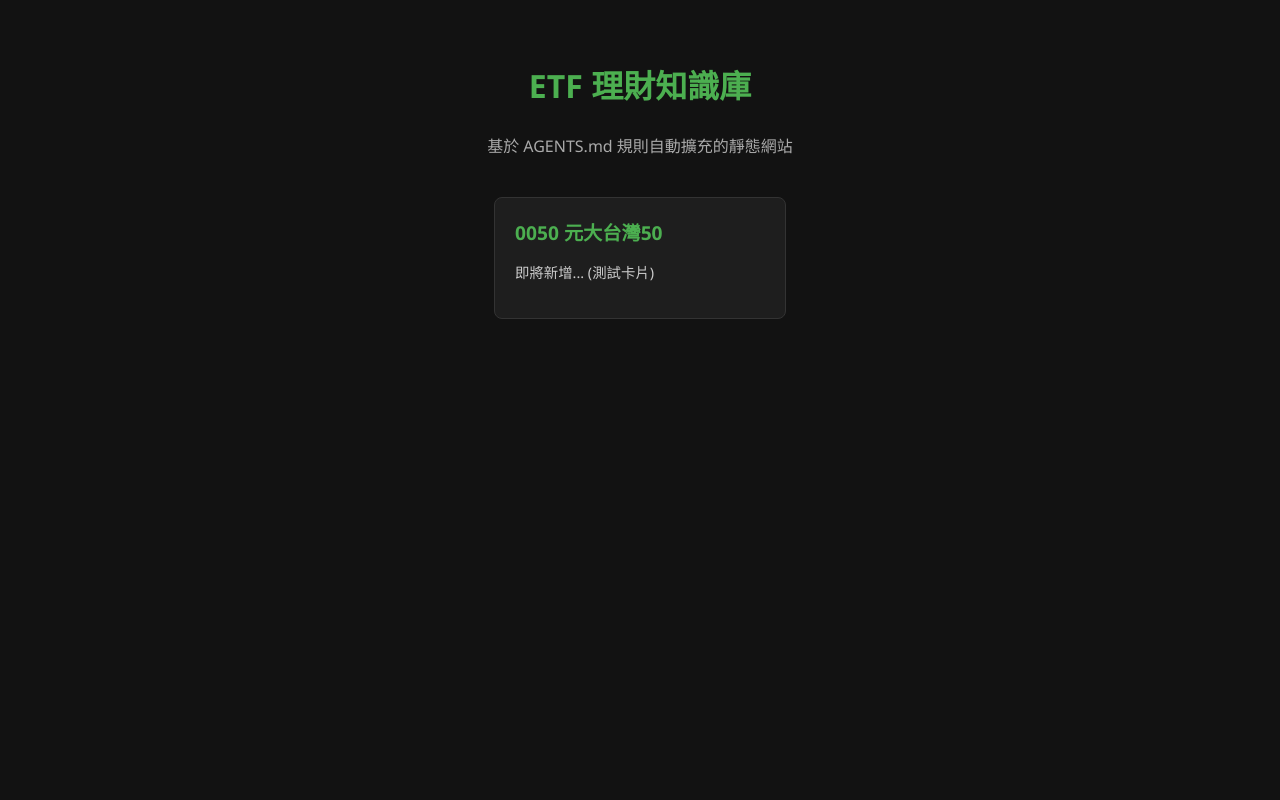
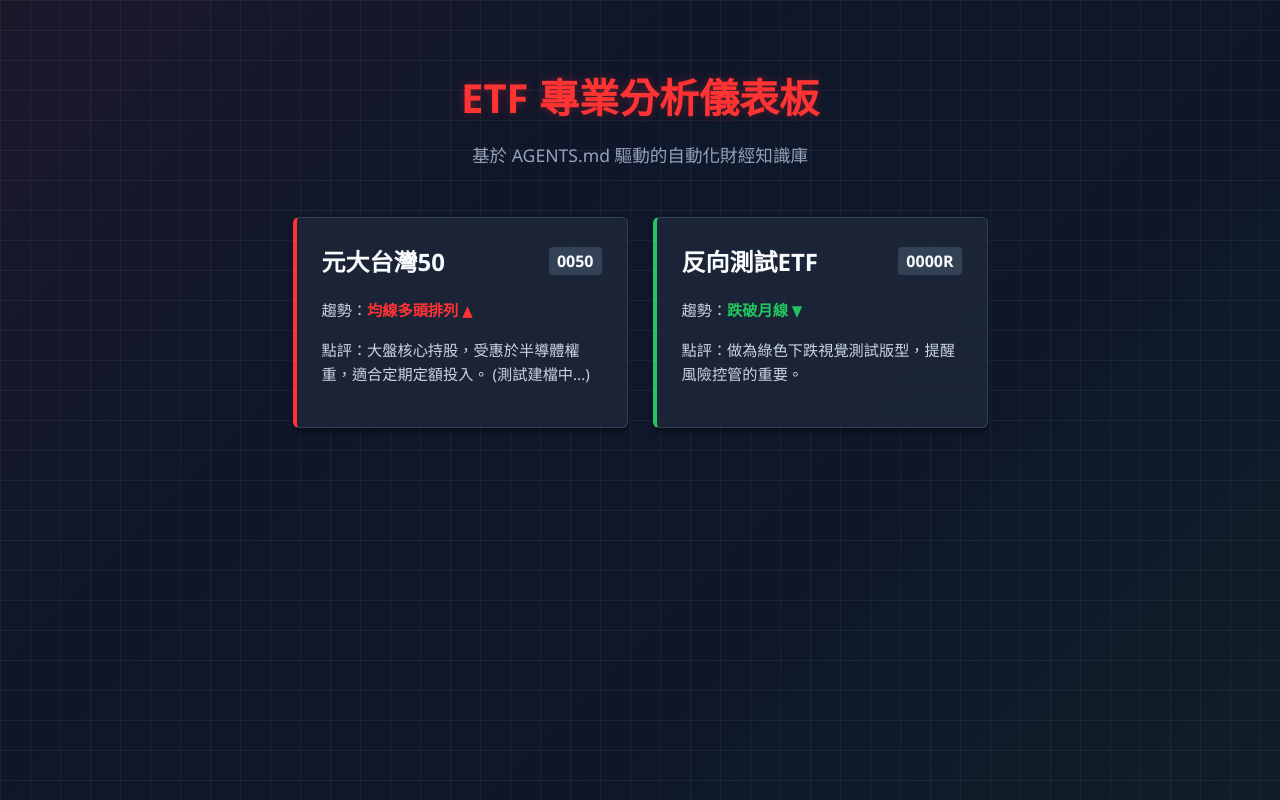
Before and after one commit to azxs022112345-cmyk/ETF_Wiki_Agent, a plain HTML site: page index.html in a window 1280 px wide. Drawn offline with Linux system fonts and the light colour scheme.

Commit message:
Update index.html

```diff
--- a/index.html
+++ b/index.html
@@ -3,68 +3,121 @@
 <head>
     <meta charset="UTF-8">
     <meta name="viewport" content="width=device-width, initial-scale=1.0">
-    <title>ETF 理財知識庫</title>
+    <title>ETF 專業分析儀表板</title>
     <style>
+        /* 股市網格與深色背景 */
         body {
-            background-color: #121212;
-            color: #FFFFFF;
+            background-color: #0f172a;
+            background-image:
+                linear-gradient(rgba(255, 255, 255, 0.05) 1px, transparent 1px),
+                linear-gradient(90deg, rgba(255, 255, 255, 0.05) 1px, transparent 1px);
+            background-size: 30px 30px;
+            color: #f8fafc;
             font-family: 'Segoe UI', Tahoma, Geneva, Verdana, sans-serif;
             margin: 0;
             padding: 40px 20px;
-            display: flex;
-            flex-direction: column;
-            align-items: center;
+            position: relative;
+            z-index: 1;
+        }
+        /* 模擬背景紅綠 K 線光暈 */
+        body::before {
+            content: "";
+            position: fixed;
+            top: 0; left: 0; right: 0; bottom: 0;
+            background:
+                linear-gradient(135deg, rgba(255, 51, 51, 0.05) 0%, transparent 40%),
+                linear-gradient(315deg, rgba(0, 170, 0, 0.05) 0%, transparent 40%);
+            z-index: -1;
+            pointer-events: none;
+        }
+        header {
+            text-align: center;
+            margin-bottom: 50px;
         }
         h1 {
-            color: #4CAF50;
+            color: #ff3333;
+            font-size: 2.5rem;
             margin-bottom: 10px;
+            text-shadow: 0 0 10px rgba(255, 51, 51, 0.3);
         }
         p.subtitle {
-            color: #AAAAAA;
-            margin-bottom: 40px;
+            color: #94a3b8;
+            font-size: 1.1rem;
         }
         .grid {
             display: flex;
-            gap: 20px;
+            gap: 25px;
             flex-wrap: wrap;
             justify-content: center;
-            max-width: 800px;
+            max-width: 1000px;
+            margin: 0 auto;
         }
+        /* 分析卡片樣式 */
         .card {
-            background-color: #1E1E1E;
-            border: 1px solid #333;
-            border-radius: 8px;
-            padding: 20px;
-            width: 250px;
+            background-color: rgba(30, 41, 59, 0.8);
+            backdrop-filter: blur(4px);
+            border: 1px solid #334155;
+            border-left: 4px solid #ff3333; /* 預設紅色代表偏多 */
+            border-radius: 6px;
+            padding: 25px;
+            width: 280px;
             text-decoration: none;
-            color: #FFFFFF;
-            transition: transform 0.2s, border-color 0.2s;
+            color: #f8fafc;
+            transition: all 0.3s ease;
+            box-shadow: 0 4px 6px -1px rgba(0, 0, 0, 0.5);
         }
         .card:hover {
             transform: translateY(-5px);
-            border-color: #4CAF50;
+            border-color: #ff3333;
+            box-shadow: 0 10px 15px -3px rgba(255, 51, 51, 0.2);
+        }
+        .card.bearish {
+            border-left: 4px solid #22c55e; /* 綠色代表偏空 */
+        }
+        .card.bearish:hover {
+            border-color: #22c55e;
+            box-shadow: 0 10px 15px -3px rgba(34, 197, 94, 0.2);
         }
         .card h2 {
             margin-top: 0;
-            color: #4CAF50;
-            font-size: 1.2rem;
+            font-size: 1.5rem;
+            display: flex;
+            justify-content: space-between;
+            align-items: center;
+        }
+        .ticker {
+            font-size: 1rem;
+            background: #334155;
+            padding: 3px 8px;
+            border-radius: 4px;
         }
         .card p {
-            font-size: 0.9rem;
-            color: #CCCCCC;
-            line-height: 1.5;
+            font-size: 0.95rem;
+            color: #cbd5e1;
+            line-height: 1.6;
         }
+        .trend-up { color: #ff3333; font-weight: bold; }
+        .trend-down { color: #22c55e; font-weight: bold; }
     </style>
 </head>
 <body>
-    <h1>ETF 理財知識庫</h1>
-    <p class="subtitle">基於 AGENTS.md 規則自動擴充的靜態網站</p>
+    <header>
+        <h1>ETF 專業分析儀表板</h1>
+        <p class="subtitle">基於 AGENTS.md 驅動的自動化財經知識庫</p>
+    </header>
 
     <div class="grid">
-        <!-- AI 未來會根據 AGENTS.md 的規則，在這裡自動加上新的卡片 -->
+        <!-- AI 未來會根據 AGENTS.md 的規則，在這裡自動加上新的 ETF 分析卡片 -->
         <a href="#" class="card">
-            <h2>0050 元大台灣50</h2>
-            <p>即將新增... (測試卡片)</p>
+            <h2>元大台灣50 <span class="ticker">0050</span></h2>
+            <p>趨勢：<span class="trend-up">均線多頭排列 ▲</span></p>
+            <p>點評：大盤核心持股，受惠於半導體權重，適合定期定額投入。 (測試建檔中...)</p>
+        </a>
+
+        <a href="#" class="card bearish">
+            <h2>反向測試ETF <span class="ticker">0000R</span></h2>
+            <p>趨勢：<span class="trend-down">跌破月線 ▼</span></p>
+            <p>點評：做為綠色下跌視覺測試版型，提醒風險控管的重要。</p>
         </a>
     </div>
 </body>
```
